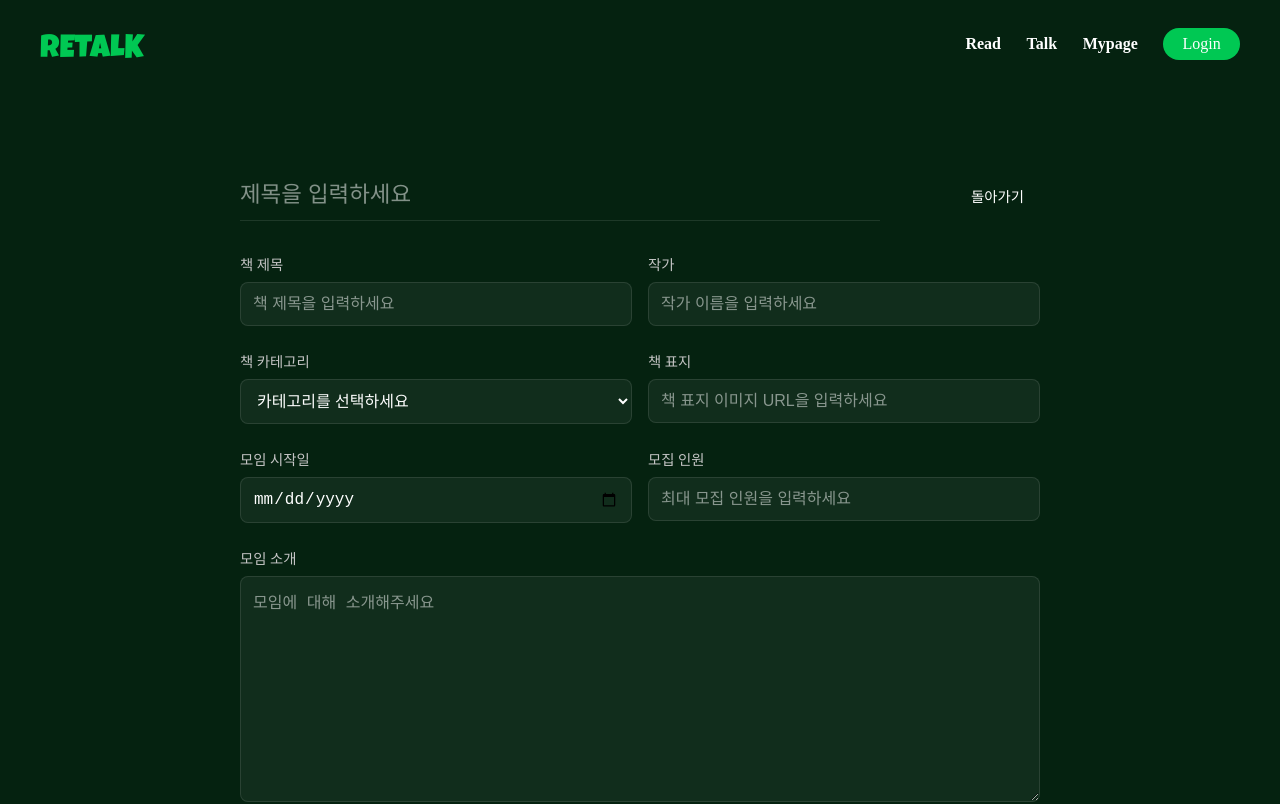
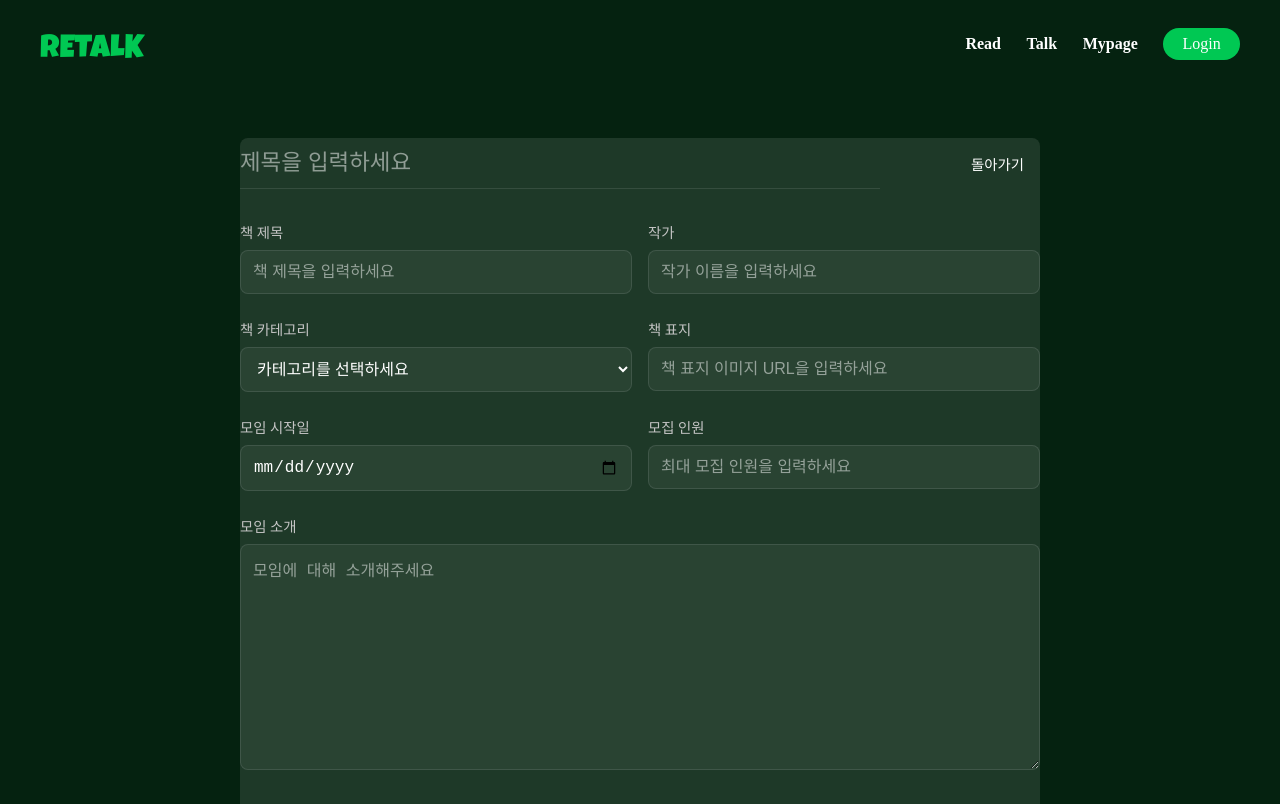
Before and after one commit to lemongza/RETALK, a React (Create React App) app in the folder frontend/: page /retalk/talk/write in a window 1280 px wide. Shown: the top 804 px of the page. Built offline with nearby package versions, Linux system fonts and the light colour scheme; a web font is replaced by a local one.

Commit message:
UI 디자인 및 정렬 수정

```diff
--- a/frontend/src/components/common/Popup.jsx
+++ b/frontend/src/components/common/Popup.jsx
@@ -3,15 +3,15 @@
 
 const Overlay = styled.div`
   position: fixed;
-  top: 0;
-  left: 0;
-  width: 100vw;
-  height: 100vh;
+  top: 50%;
+  left: 50%;
+  transform: translate(-50%, -50%);
   background-color: rgba(0, 0, 0, 0.5);
   display: flex;
   justify-content: center;
   align-items: center;
   z-index: 999;
+  border-radius: 16px;
 `;
 
 const PopupBox = styled.div`
--- a/frontend/src/pages/MyPage/MyPage.jsx
+++ b/frontend/src/pages/MyPage/MyPage.jsx
@@ -454,14 +454,8 @@
               <StatNumber>{userData.stats.activeMeetings}</StatNumber>
               <StatLabel>진행중인 모임</StatLabel>
             </StatBox>
-            <StatBox>
-              <StatNumber>{userData.stats.booksRead}</StatNumber>
-              <StatLabel>읽은 책</StatLabel>
-            </StatBox>
-            <StatBox>
-              <StatNumber>{userData.stats.reviews}</StatNumber>
-              <StatLabel>작성한 리뷰</StatLabel>
-            </StatBox>
+            여기에 개인정보 보여주고 수정 만들거에염
+
           </StatsContainer>
         </ProfileSection>
 
--- a/frontend/src/pages/Talk/DetailPage.jsx
+++ b/frontend/src/pages/Talk/DetailPage.jsx
@@ -347,7 +347,7 @@
           <center>
             <HalfButton onClick={() => setShowConfirm(true)}>
               참여하기
-            </HalfButton>{" "}
+            </HalfButton>
             {showConfirm && (
               <Popup
                 MainText="참여 요청을 보내시겠습니까?"
--- a/frontend/src/pages/Talk/WritePage.jsx
+++ b/frontend/src/pages/Talk/WritePage.jsx
@@ -8,7 +8,10 @@
 const Container = styled.div`
   max-width: 800px;
   margin: 0 auto;
-  padding: 2rem;
+  padding: rem;
+    color: white;
+  background: rgba(255, 255, 255, 0.1);
+  border-radius: 8px;
 `;
 
 const TopBar = styled.div`
```
